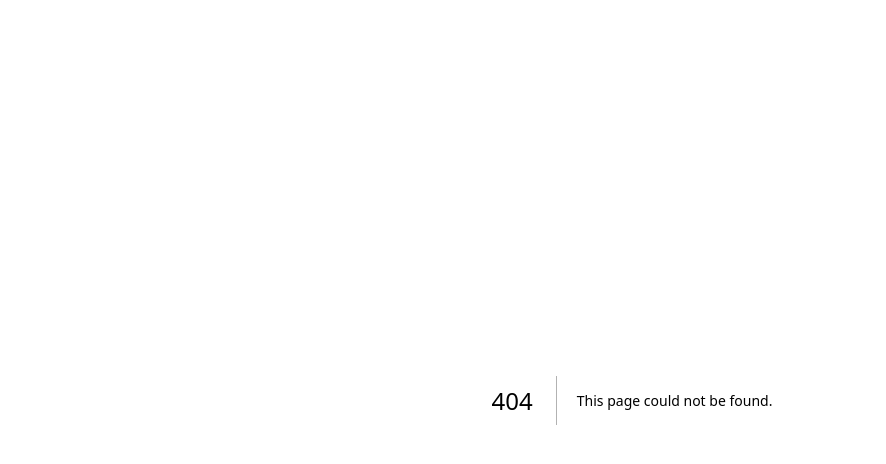
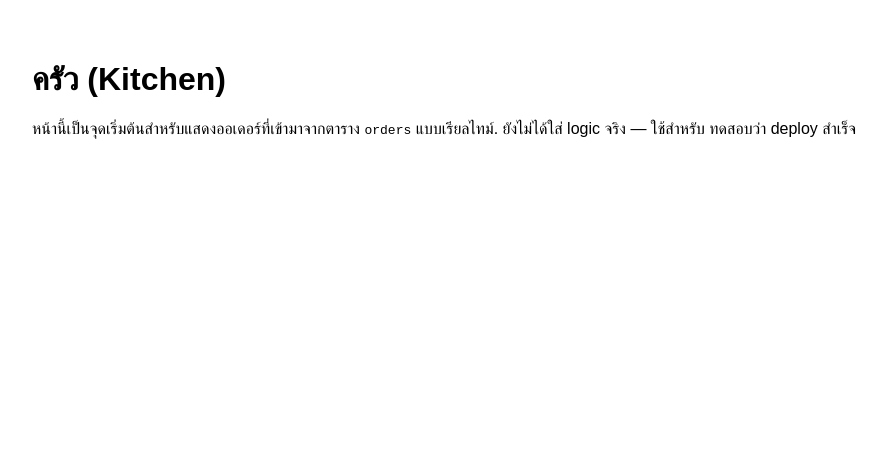
Before and after one commit to sitanan2722/dong-ded-order, a Next.js app: page /kitchen in a window 1280 px wide. Before the commit this address had no page. Shown: the top 464 px of the page, without its empty margins (8-894 px from the left). Built offline with nearby package versions, Linux system fonts and the light colour scheme.

Commit message:
Create page.js

```diff
--- /dev/null
+++ b/app/kitchen/page.js
@@ -0,0 +1,12 @@
+export default function KitchenPage() {
+  return (
+    <main style={{ padding: '2rem', fontFamily: 'sans-serif' }}>
+      <h1>ครัว (Kitchen)</h1>
+      <p>
+        หน้านี้เป็นจุดเริ่มต้นสำหรับแสดงออเดอร์ที่เข้ามาจากตาราง{' '}
+        <code>orders</code> แบบเรียลไทม์. ยังไม่ได้ใส่ logic จริง — ใช้สำหรับ
+        ทดสอบว่า deploy สำเร็จ
+      </p>
+    </main>
+  );
+}
```
